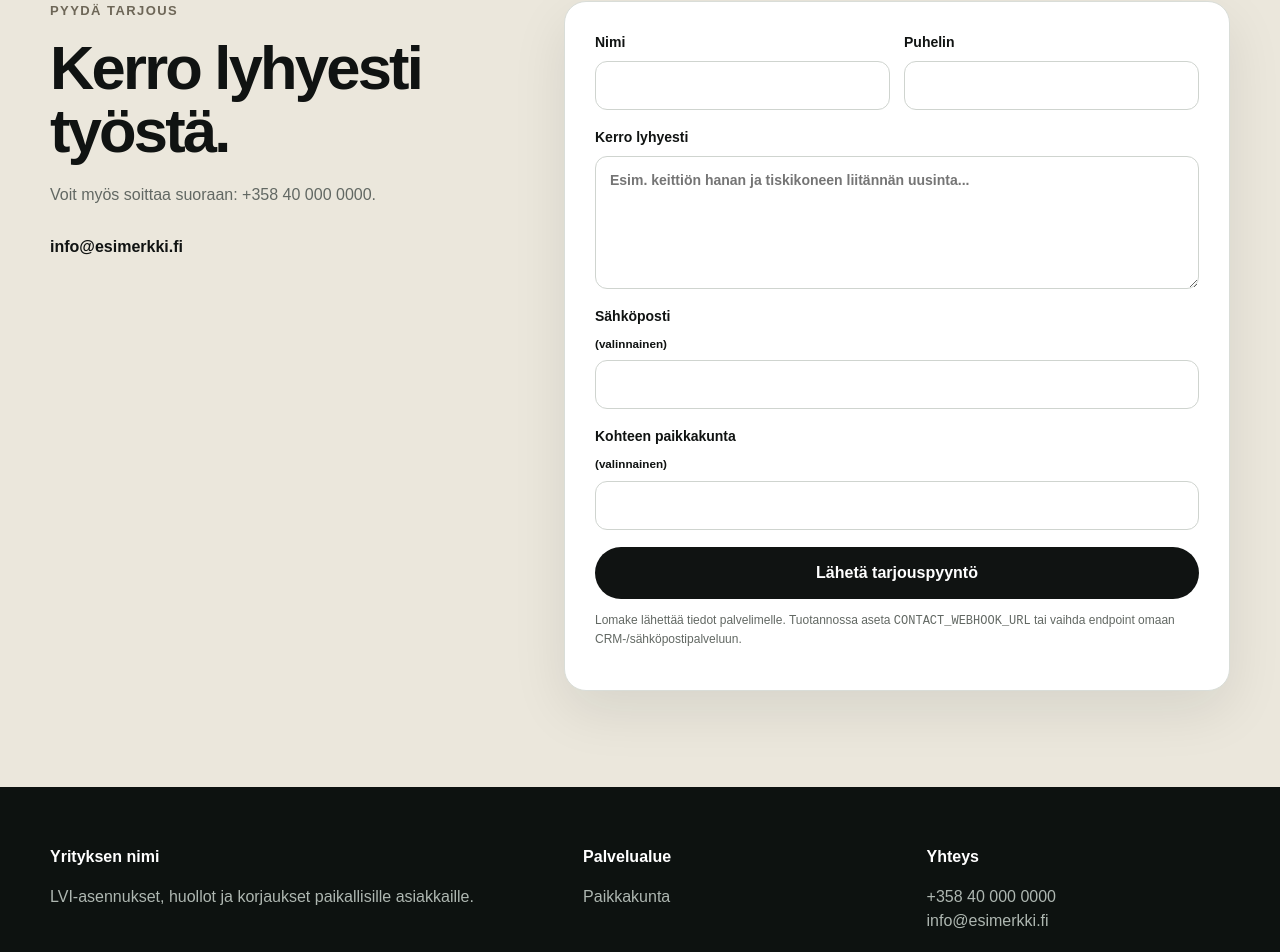
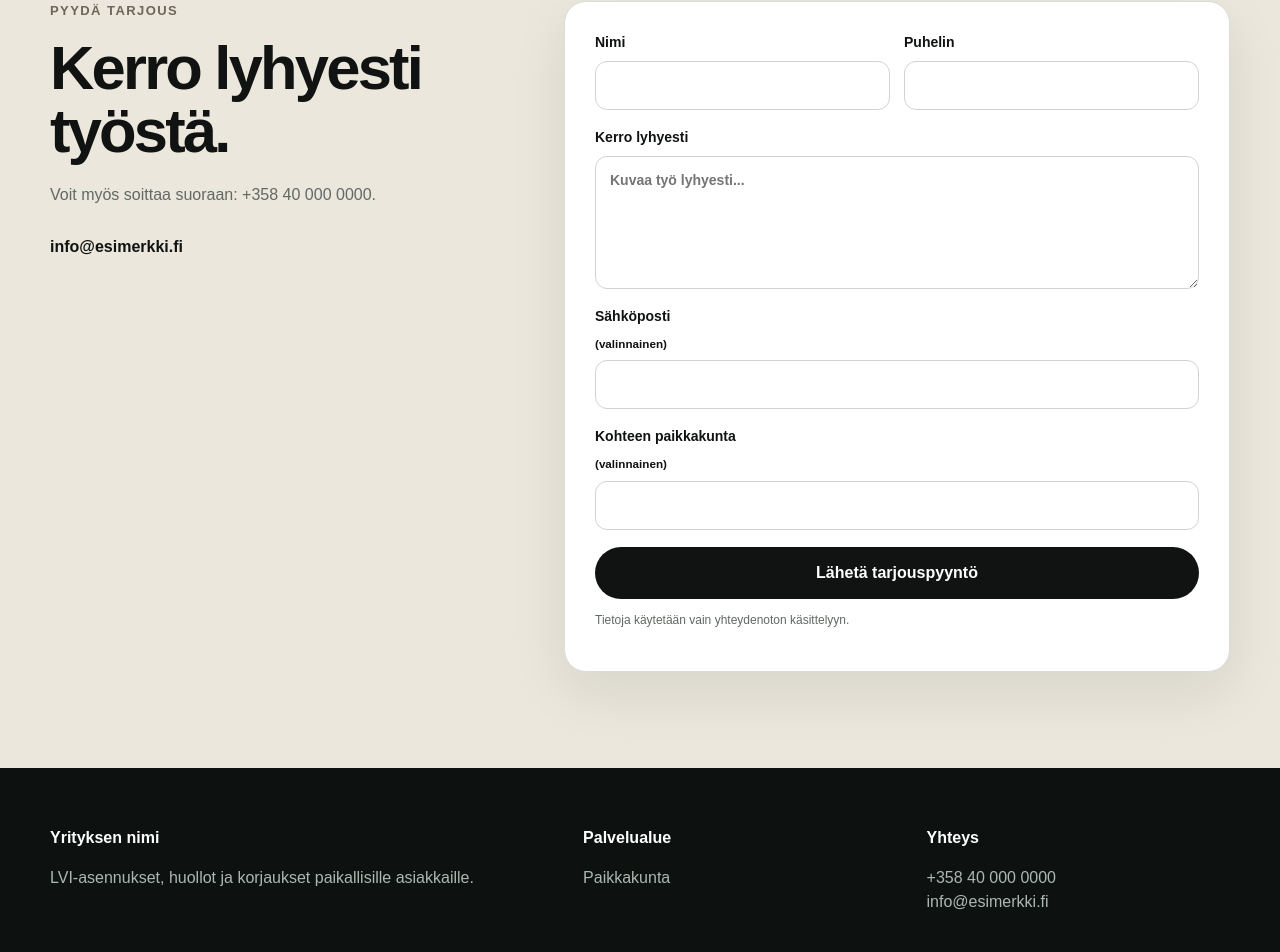
Before and after one commit to GhoulHouse-Dev/trades-master, a Next.js app: page / in a window 1280 px wide. Shown: the part 2975-3927 px from the top of the page. Built offline with nearby package versions, Linux system fonts and the light colour scheme.

Commit message:
refactor: submit contact form through lead endpoint

```diff
--- a/components/ContactForm.tsx
+++ b/components/ContactForm.tsx
@@ -21,7 +21,7 @@ export function ContactForm() {
     const payload = Object.fromEntries(new FormData(form).entries());
 
     try {
-      const response = await fetch("/api/contact", {
+      const response = await fetch("/api/lead", {
         method: "POST",
         headers: { "Content-Type": "application/json" },
         body: JSON.stringify(payload),
@@ -38,22 +38,22 @@ export function ContactForm() {
   }
 
   return (
-    <form className="contactForm" onSubmit={onSubmit}>
+    <form className="contactForm" onSubmit={onSubmit} noValidate={false}>
       {copy?.formTitle && <h3>{copy.formTitle}</h3>}
       <div className="fieldGrid">
         <label>Nimi<input name="name" autoComplete="name" required minLength={2} placeholder={copy?.placeholders?.name} /></label>
-        <label>Puhelin<input name="phone" autoComplete="tel" inputMode="tel" required placeholder={copy?.placeholders?.phone} /></label>
+        <label>Puhelin<input name="phone" autoComplete="tel" inputMode="tel" required minLength={5} placeholder={copy?.placeholders?.phone} /></label>
       </div>
       {copy?.serviceOptions && <label>Työn tyyppi<select name="service" required defaultValue=""><option value="" disabled>Valitse työn tyyppi</option>{copy.serviceOptions.map((option) => <option key={option} value={option}>{option}</option>)}</select></label>}
-      <label>Kerro lyhyesti<textarea name="message" required minLength={10} rows={5} placeholder={copy?.placeholders?.message ?? "Esim. keittiön hanan ja tiskikoneen liitännän uusinta..."} /></label>
+      <label>Kerro lyhyesti<textarea name="message" required minLength={10} maxLength={3000} rows={5} placeholder={copy?.placeholders?.message ?? "Kuvaa työ lyhyesti..."} /></label>
       {emailMode !== "hidden" && <label>Sähköposti {emailMode === "optional" && <small>(valinnainen)</small>}<input name="email" type="email" autoComplete="email" required={emailMode === "required"} placeholder={copy?.placeholders?.email} /></label>}
       {cityMode !== "hidden" && <label>Kohteen paikkakunta {cityMode === "optional" && <small>(valinnainen)</small>}<input name="city" autoComplete="address-level2" required={cityMode === "required"} placeholder={copy?.placeholders?.city} /></label>}
       <label className="honeypot" aria-hidden="true">Yritys<input name="companyWebsite" tabIndex={-1} autoComplete="off" /></label>
       <button className="button submitButton" disabled={state === "sending"}>
         {state === "sending" ? "Lähetetään…" : (copy?.button ?? "Lähetä tarjouspyyntö")}
       </button>
-      <p className="formHint">{copy?.privacyLine ?? <>Lomake lähettää tiedot palvelimelle. Tuotannossa aseta <code>CONTACT_WEBHOOK_URL</code> tai vaihda endpoint omaan CRM-/sähköpostipalveluun.</>}</p>
-      {message && <p className={state === "error" ? "formMessage error" : "formMessage"}>{message}</p>}
+      <p className="formHint">{copy?.privacyLine ?? "Tietoja käytetään vain yhteydenoton käsittelyyn."}</p>
+      {message && <p className={state === "error" ? "formMessage error" : "formMessage"} role="status">{message}</p>}
       <noscript>
         JavaScript tarvitaan lomakkeen lähettämiseen. {site.company.email ? <>Voit myös lähettää sähköpostia osoitteeseen {site.company.email}.</> : <>Voit myös soittaa numeroon {site.company.phone}.</>}
       </noscript>
```
